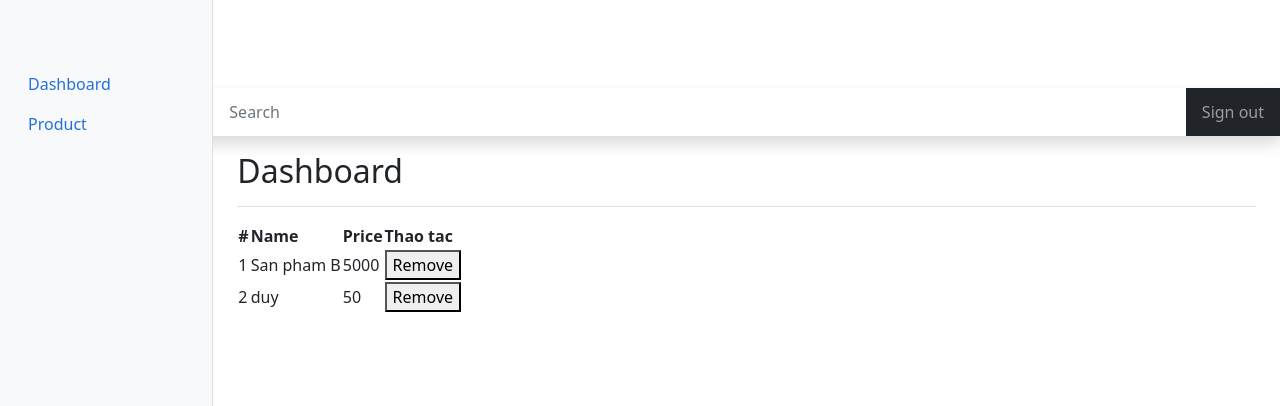
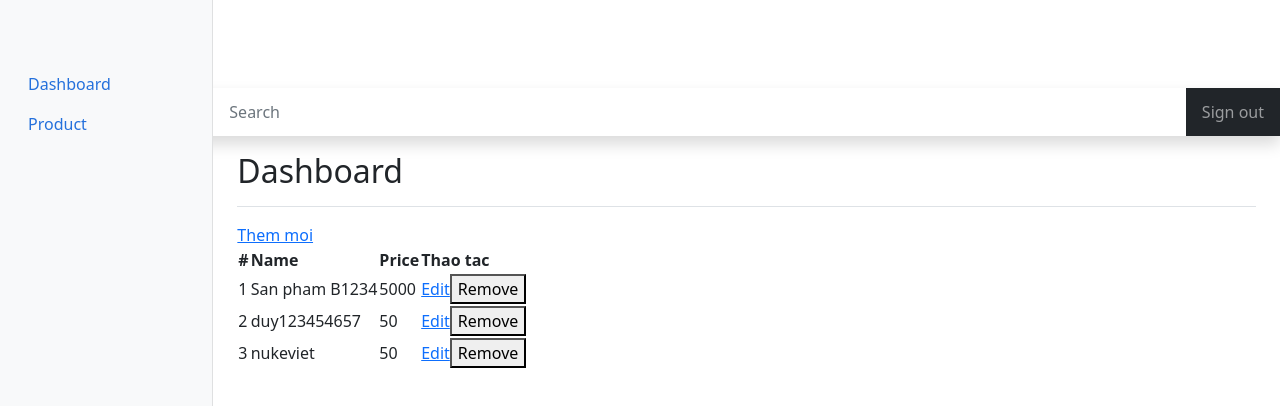
Before and after one commit to nvduy6/typeScript, a React (Vite) app: page /admin/products in a window 1280 px wide. Shown: the top 406 px of the page. Built offline with nearby package versions, Linux system fonts and the light colour scheme; data requests are answered from the project's data file.

Commit message:
edit_product

```diff
--- a/db.json
+++ b/db.json
@@ -1,14 +1,19 @@
 {
   "products": [
     {
-      "name": "San pham B",
+      "name": "San pham B1234",
       "price": "5000",
       "id": 1
     },
     {
-      "name": "duy",
+      "name": "duy123454657",
       "price": "50",
       "id": 2
+    },
+    {
+      "name": "nukeviet",
+      "price": "50",
+      "id": 3
     }
   ]
 }
--- a/package.json
+++ b/package.json
@@ -3,6 +3,7 @@
     "private": true,
     "version": "0.0.0",
     "scripts": {
+        "start": "json-server --watch db.json --post 3001",
         "dev": "vite",
         "build": "tsc && vite build",
         "preview": "vite preview"
--- a/src/App.tsx
+++ b/src/App.tsx
@@ -6,13 +6,14 @@ import "bootstrap/dist/css/bootstrap.min.css"
 import type { IProduct } from './types/product'
 import Product from './components/Product'
 import ShowInfo from './components/ShowInfo'
-import { add, list, remove } from './api/product'
+import { add, list, remove, update } from './api/product'
 import WebsiteLayout from './pages/layouts/WebsiteLayout';
 import Home from './pages/Home';
 import AdminLayout from './pages/layouts/AdminLayout';
 import Dashboard from './pages/Dashboard';
 import ProductManager from './pages/layouts/ProductManager';
 import ProductAdd from './pages/layouts/ProductAdd';
+import ProductEdit from './pages/layouts/ProductEdit';
 
 function App() {
   const [count, setCount] = useState(0)
@@ -33,6 +34,10 @@ function App() {
   const onHandlerAdd = async (product: IProduct) => {
     const { data } = await add(product);
     setProducts([...products, data])
+  }
+  const onHandleUpdate = async (product:IProduct)=>{
+    const{data} = await update(product);
+    setProducts(products.map(item=>item.id == data.id? data:item));
   }
   return (
     <div className="App">
@@ -65,6 +70,7 @@ function App() {
             <Route path="dashboard" element={<Dashboard />} />
             <Route path="products"  >
               <Route index element={<ProductManager products={products} onRemove={removeItem} />} />
+              <Route path=":id/edit" element={<ProductEdit onUpdate={onHandleUpdate}/>} />
               <Route path="add" element={<ProductAdd name="Dat" onAdd={onHandlerAdd} />} />
             </Route>
           </Route>
--- a/src/api/product.tsx
+++ b/src/api/product.tsx
@@ -16,3 +16,7 @@ export const add = (product:IProduct)=>{
     const url = "/products";
     return instance.post(url,product)
 }
+export const update = (product:IProduct)=>{
+    const url = `/products/${product.id}`;
+    return instance.put(url,product)
+}
--- /dev/null
+++ b/src/pages/layouts/ProductEdit.tsx
@@ -0,0 +1,47 @@
+import React, { useEffect } from 'react'
+import {useForm,SubmitHandler} from 'react-hook-form';
+import {useNavigate,useParams} from 'react-router-dom';
+import { read } from '../../api/product';
+import { IProduct } from '../../types/product';
+type ProductEditProps={
+    onUpdate:(product:IProduct)=>void;
+}
+type FormInputs = {
+    name:string,
+    price:number
+}
+ const ProductEdit = (props:ProductEditProps) => {
+    const {register,handleSubmit,formState:{errors},reset}=useForm<FormInputs>();
+    const navigate = useNavigate();
+    const{id}= useParams();
+    useEffect(()=>{
+        const getProduct = async ()=>{
+            const {data}= await read(id);
+            reset(data);
+        }
+        getProduct();
+    },[])
+    const onSubmit:SubmitHandler<FormInputs> = data=>{
+        console.log(data)
+        props.onUpdate(data);
+        navigate("/admin/products");
+    }
+  return (
+    <div>
+
+        <form action="" onSubmit={handleSubmit(onSubmit)}>
+            <div>
+                <label htmlFor="">Ten san pham</label>
+                <input type="text" {...register('name',{required:true})} />
+            </div>
+            <div>
+                <label htmlFor="">Gia san pham</label>
+                <input type="number" {...register('price')}  />
+            </div>
+            <button>Update</button>
+        </form>
+    </div>
+  )
+}
+
+export default ProductEdit
--- a/src/pages/layouts/ProductManager.tsx
+++ b/src/pages/layouts/ProductManager.tsx
@@ -1,4 +1,5 @@
 import { IProduct } from '../../types/product'
+import {Link} from "react-router-dom"
 type ProductManagerProps = {
 
   products:IProduct[];
@@ -7,6 +8,7 @@ type ProductManagerProps = {
 const ProductManager = (props:ProductManagerProps) => {
   return (
     <div>
+      <Link to={"/admin/products/add"}>Them moi</Link>
       <table>
         <thead>
           <th>#</th>
@@ -22,6 +24,7 @@ const ProductManager = (props:ProductManagerProps) => {
               <td>{item.name}</td>
               <td>{item.price}</td>
               <td>
+              <Link to={`/admin/products/${item.id}/edit`}>Edit</Link>
                 <button onClick={()=>props.onRemove(item.id)}>Remove</button>
               </td>
             </tr>
```
Lines whose indentation alone changed are shown as unchanged.
